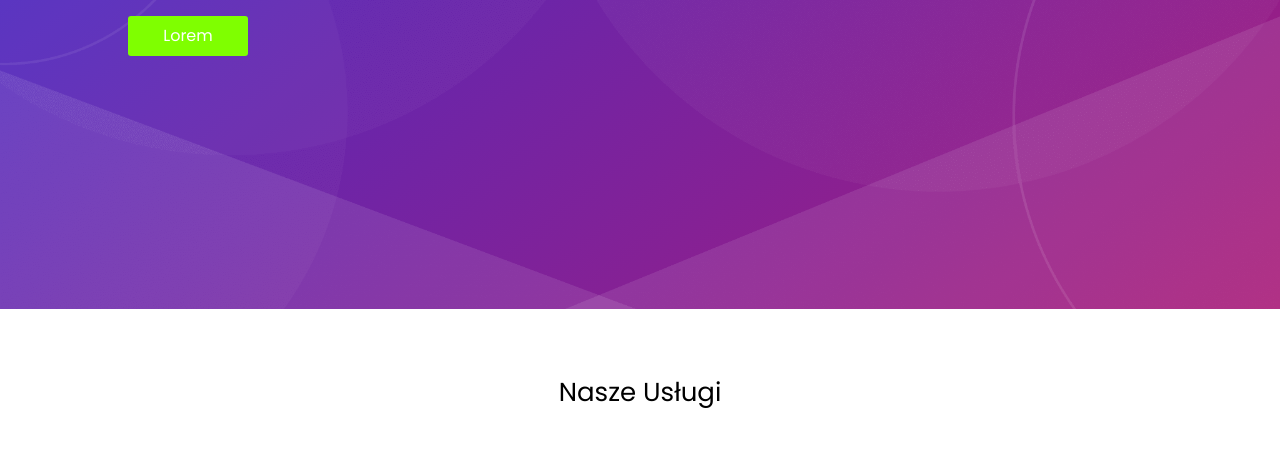
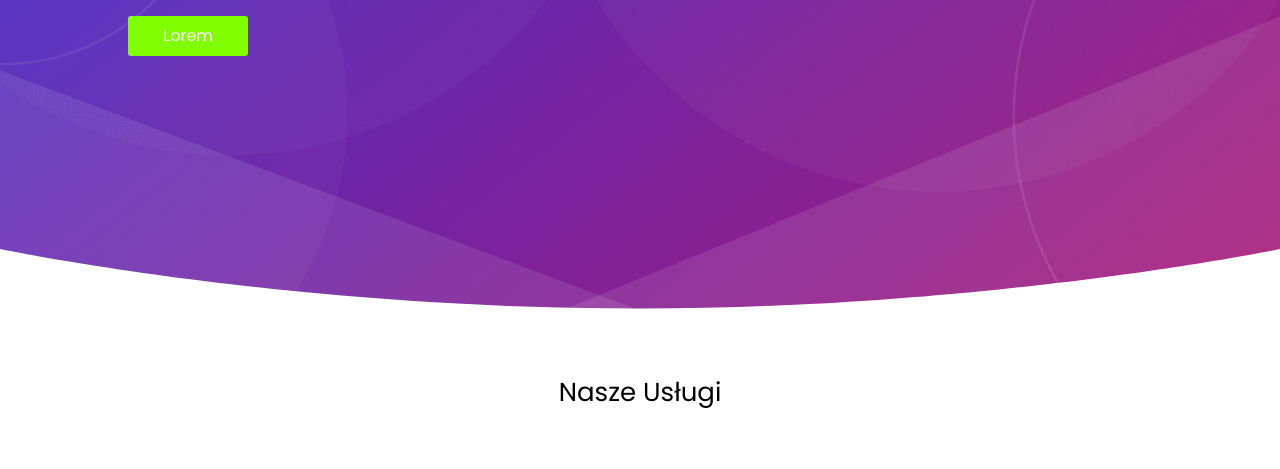
Before and after one commit to nestorvin/agency-site, a plain HTML site: page index.html in a window 1280 px wide. Shown: the part 331-800 px from the top of the page. Drawn offline with nearby package versions, Linux system fonts and the light colour scheme; the site is published under a folder, as on GitHub Pages, so addresses that start at the root find nothing.

Commit message:
change path of separator

```diff
--- a/scss/_header.scss
+++ b/scss/_header.scss
@@ -22,7 +22,7 @@ header {
         bottom: 0;
         z-index: 10;
         width: 100%;
-        background-image: url('/assets/separator_curve.svg');
+        background-image: url('../assets/separator_curve.svg');
         height: 60px;
         transform: rotateY(180deg);
     }
```
Also changed, not shown: css/main.min.css.
